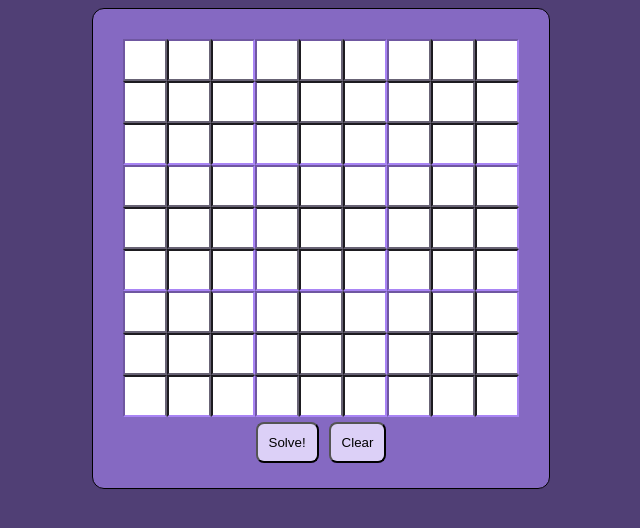
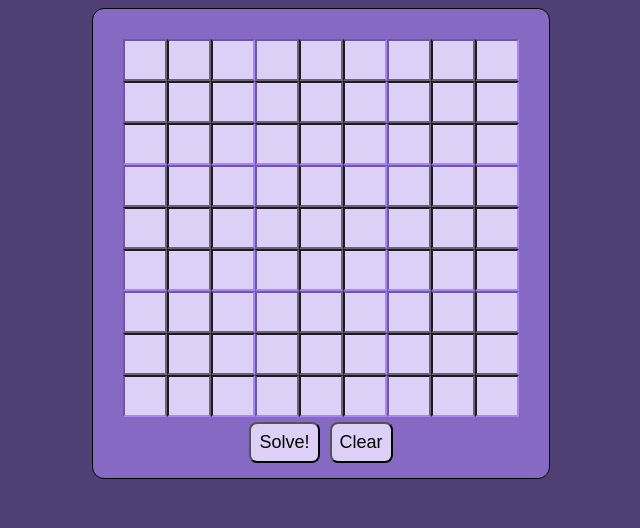
Before and after one commit to baubsy/solver, a React (Create React App) app: page / in a window 1280 px wide. Shown: the top 528 px of the page, without its empty margins (319-959 px from the left). Built offline with nearby package versions, Linux system fonts and the light colour scheme.

Commit message:
minor styling tweeks
minor updates to styling

```diff
--- a/public/style.css
+++ b/public/style.css
@@ -4,6 +4,8 @@ input {
 	border-color: #686375;
 	text-align: center;
 	outline-width: 0px;
+	background-color: #DCD0F7;
+	font-size: 25px;
 }
 [id="0"], [id="1"],[id="2"],[id="3"],[id="4"],[id="5"],[id="6"],[id="7"],[id="8"],
 [id="27"],[id="28"],[id="29"],[id="30"],[id="31"],[id="32"],[id="33"],[id="34"],[id="35"],
@@ -36,7 +38,7 @@ input {
 	box-sizing: border-box;
 	width: fit-content;
 	padding: 30px;
-	padding-bottom: 20px;
+	padding-bottom: 10px;
 	border: 1px solid black;
 	border-radius: 12px;
 	background-color: #8569C2;
@@ -50,7 +52,8 @@ body{
 }
 button{
 	background-color: #DCD0F7;
-	padding: 11px;
+	padding: 8px;
 	border-radius: 8px;
 	margin: 5px;
+	font-size: 18px;
 }
```
